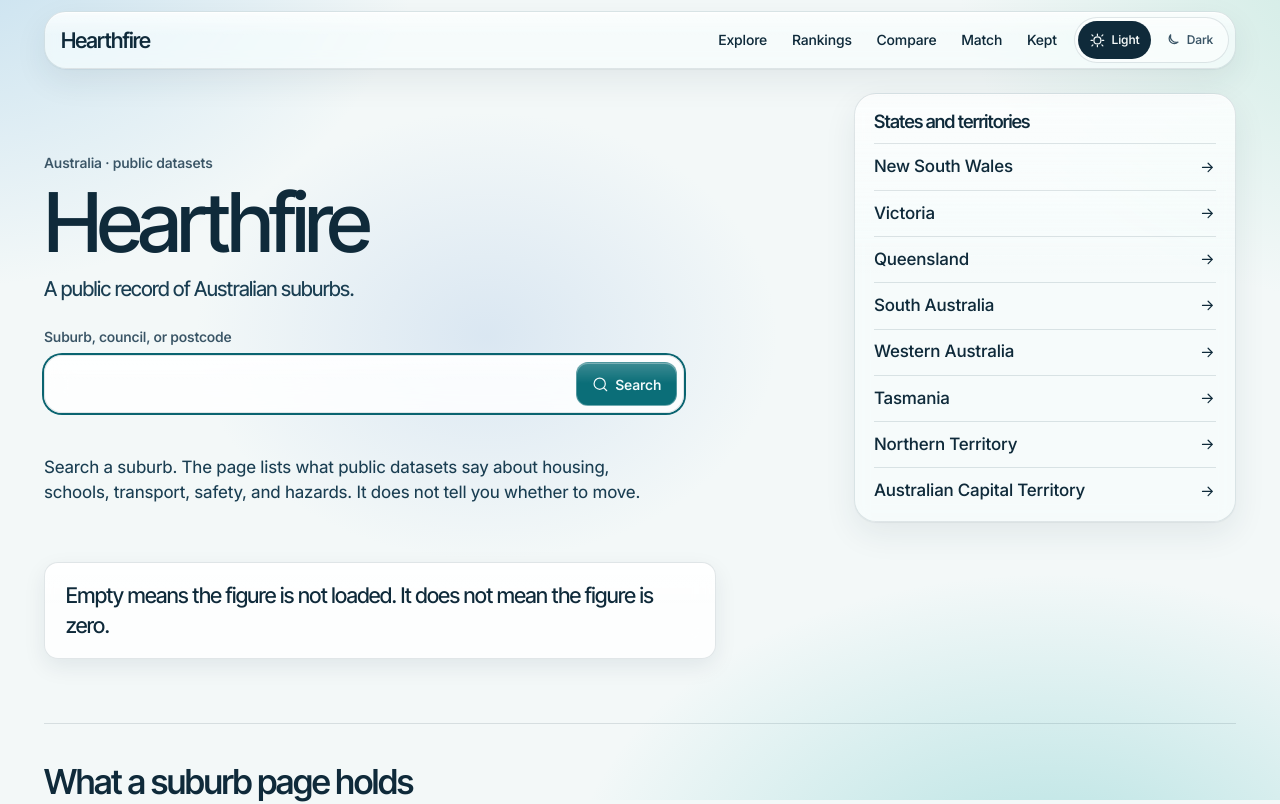
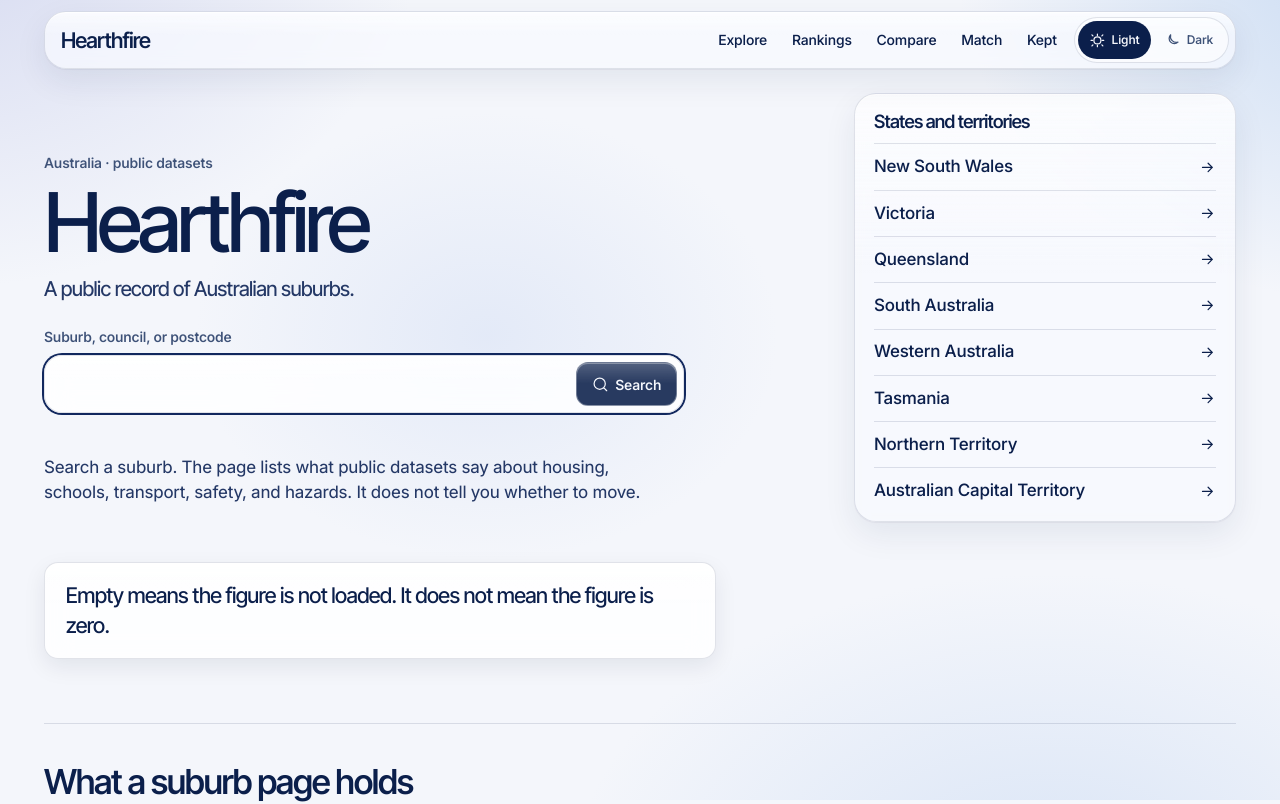
Before and after one commit to vsanghani/aus-suburbs, a React (Vite) app: page / in a window 1280 px wide. Shown: the top 804 px of the page. Built offline with nearby package versions, Linux system fonts and the light colour scheme.

Commit message:
Retint the brand from teal to deep navy.
Primary buttons, links, ink, focus, and the lead chart series move into the navy range, with a light blue ground and a glass navy fill.

Co-authored-by: Vivaswaan <vsanghani@users.noreply.github.com>

```diff
--- a/src/components/MapCanvas.tsx
+++ b/src/components/MapCanvas.tsx
@@ -135,9 +135,9 @@ export function MapCanvas({
     if (!map || status !== "ready") return;
     const places = collection ?? { type: "FeatureCollection", features: [] };
     ensureGeoJson(map, "places", places);
-    // MapLibre paint cannot read CSS variables. Fills mirror --data-teal, lines mirror --accent, and the radius mirrors --data-blue.
-    const placeFill = theme === "dark" ? "#3ec8d4" : "#0e9aa7";
-    const placeLine = theme === "dark" ? "#7ddfea" : "#0a6470";
+    // MapLibre paint cannot read CSS variables. Fills mirror --data-navy, lines mirror --accent, and the radius mirrors --data-blue.
+    const placeFill = theme === "dark" ? "#8eb0f0" : "#12285e";
+    const placeLine = theme === "dark" ? "#c5d4ff" : "#12285e";
     ensureLayer(map, "places-fill", {
       id: "places-fill",
       type: "fill",
@@ -168,7 +168,7 @@ export function MapCanvas({
       type: "fill",
       source: "radius",
       paint: {
-        "fill-color": theme === "dark" ? "#7eb0e8" : "#2b6cb0",
+        "fill-color": theme === "dark" ? "#6b93e8" : "#2f62c2",
         "fill-opacity": theme === "dark" ? 0.22 : 0.18,
       },
     });
--- a/src/components/TrendChart.tsx
+++ b/src/components/TrendChart.tsx
@@ -68,9 +68,9 @@ export function TrendChart({
             opacity="0.45"
           />
         ) : null}
-        {area ? <path d={area} fill="var(--data-teal)" opacity="0.12" /> : null}
+        {area ? <path d={area} fill="var(--data-navy)" opacity="0.12" /> : null}
         {path ? (
-          <path d={path} fill="none" stroke="var(--data-teal)" strokeWidth="2.25" />
+          <path d={path} fill="none" stroke="var(--data-navy)" strokeWidth="2.25" />
         ) : (
           <text x={padX} y={height / 2} fill="currentColor" fontSize="14">
             No series
--- a/src/pages/ComparePage.tsx
+++ b/src/pages/ComparePage.tsx
@@ -163,9 +163,9 @@ function comparePath(tokens: string[]): string {
 }
 
 const CHART_STROKES = [
-  "var(--data-teal)",
+  "var(--data-navy)",
   "var(--data-blue)",
-  "var(--data-green)",
+  "var(--data-sea)",
   "var(--data-coral)",
 ];
 
--- a/src/styles/global.css
+++ b/src/styles/global.css
@@ -35,10 +35,10 @@ body {
   z-index: -1;
   pointer-events: none;
   background:
-    radial-gradient(46rem 34rem at -6% -10%, var(--wash-sky), transparent 68%),
-    radial-gradient(38rem 30rem at 108% -4%, var(--wash-mint), transparent 70%),
-    radial-gradient(42rem 28rem at 82% 112%, var(--wash-teal), transparent 72%),
-    radial-gradient(26rem 20rem at 38% 42%, var(--wash-blue), transparent 70%), var(--paper);
+    radial-gradient(46rem 34rem at -6% -10%, var(--wash-periwinkle), transparent 68%),
+    radial-gradient(38rem 30rem at 108% -4%, var(--wash-sky), transparent 70%),
+    radial-gradient(42rem 28rem at 82% 112%, var(--wash-blue), transparent 72%),
+    radial-gradient(26rem 20rem at 38% 42%, var(--wash-ice), transparent 70%), var(--paper);
 }
 
 @media (prefers-reduced-motion: reduce) {
@@ -251,7 +251,7 @@ button {
   background-color: var(--accent-deep);
   background-image: linear-gradient(180deg, rgba(255, 255, 255, 0.2), rgba(255, 255, 255, 0) 48%);
   color: var(--on-accent);
-  border: 1px solid rgba(255, 255, 255, 0.28);
+  border: 1px solid var(--accent-edge);
   box-shadow:
     inset 0 1px 0 rgba(255, 255, 255, 0.35),
     var(--shadow-accent);
@@ -307,7 +307,6 @@ button {
 .site-header .theme-switch,
 .site-header .nav-toggle,
 .site-header .site-nav,
-.search-row button,
 .metric-feature .tabs,
 .explore-panel .pill,
 .explore-panel .field input,
@@ -320,7 +319,6 @@ button {
 .filter-bar .pill,
 .seat-tray .button-line,
 .record-mast .button-line,
-.record-mast .button-solid,
 .record-mast .notice,
 .record-mast .empty,
 .table-scroll .data thead th,
@@ -428,6 +426,7 @@ button {
   letter-spacing: -0.04em;
   text-decoration: none;
   margin-right: auto;
+  color: var(--ink);
 }
 
 .wordmark:hover {
@@ -593,7 +592,7 @@ button {
   background-color: var(--accent-deep);
   background-image: linear-gradient(180deg, rgba(255, 255, 255, 0.2), rgba(255, 255, 255, 0) 48%);
   color: var(--on-accent);
-  border: 1px solid rgba(255, 255, 255, 0.28);
+  border: 1px solid var(--accent-edge);
   border-radius: 12px;
   min-height: 2.75rem;
   padding: 0 0.95rem;
@@ -606,6 +605,20 @@ button {
 .search-row button:hover {
   background-color: var(--accent-deeper);
   color: var(--on-accent);
+}
+
+@supports ((backdrop-filter: blur(1px)) or (-webkit-backdrop-filter: blur(1px))) {
+  @media (prefers-reduced-transparency: no-preference) {
+    .search-row button {
+      background-color: var(--accent-glass);
+      -webkit-backdrop-filter: blur(var(--blur-control)) saturate(1.15);
+      backdrop-filter: blur(var(--blur-control)) saturate(1.15);
+    }
+
+    .search-row button:hover {
+      background-color: var(--accent-glass-hover);
+    }
+  }
 }
 
 .suggest {
@@ -906,7 +919,7 @@ button {
 .aside {
   max-width: 40rem;
   color: var(--ink-soft);
-  border-left: 2px solid var(--data-green);
+  border-left: 2px solid var(--data-sea);
   padding-left: 0.9rem;
 }
 
@@ -949,7 +962,7 @@ button {
   width: 15px;
   height: 15px;
   border-radius: var(--radius-pill);
-  background: var(--data-teal);
+  background: var(--data-navy);
   box-shadow: 0 0 0 4px var(--sheet);
 }
 
@@ -1273,6 +1286,19 @@ button {
   border-color: transparent;
 }
 
+@supports ((backdrop-filter: blur(1px)) or (-webkit-backdrop-filter: blur(1px))) {
+  @media (prefers-reduced-transparency: no-preference) {
+    .pill[aria-checked="true"],
+    .pill[aria-pressed="true"] {
+      background-color: var(--accent-glass);
+    }
+
+    .button-solid:hover {
+      background-color: var(--accent-glass-hover);
+    }
+  }
+}
+
 .missing .kicker {
   font-family: var(--display);
   font-size: clamp(4.2rem, 14vw, 7.2rem);
@@ -1317,7 +1343,7 @@ button {
 .stack i {
   display: block;
   height: 100%;
-  background: var(--data-teal);
+  background: var(--data-navy);
 }
 
 .stack i:nth-child(even) {
@@ -1325,7 +1351,7 @@ button {
 }
 
 .stack i:nth-child(3n) {
-  background: var(--data-green);
+  background: var(--data-sea);
 }
 
 .control-deck {
--- a/src/styles/tokens.css
+++ b/src/styles/tokens.css
@@ -1,31 +1,32 @@
 :root {
   color-scheme: light;
-  --paper: #f3f8f8;
-  --sheet: #f7fcfc;
-  --ink: #0f2a3a;
-  --ink-soft: #1a3e52;
-  --faint: #3a5566;
-  --rule: rgba(15, 42, 58, 0.12);
-  --rule-strong: #c5d4dc;
-  --accent: #0a6470;
-  --accent-deep: #0b6e78;
-  --accent-deeper: #085c68;
-  --accent-mark: #0e9aa7;
-  --on-accent: #f4fbfc;
+  --paper: #f4f6fb;
+  --sheet: #f8fafe;
+  --ink: #0b1f4b;
+  --ink-soft: #243866;
+  --faint: #3e5278;
+  --rule: rgba(11, 31, 75, 0.12);
+  --rule-strong: #c5d0e4;
+  --accent: #12285e;
+  --accent-deep: #0b1f4b;
+  --accent-deeper: #071633;
+  --accent-mark: #12285e;
+  --on-accent: #f7f9fe;
   --coral: #9c3e36;
   --sea: #14684a;
-  --selection: #d7f3f0;
-  --frame: #d5e6ec;
-  --focus: #0a6470;
-  --data-teal: #0e9aa7;
-  --data-blue: #2b6cb0;
-  --data-green: #1f8a6e;
+  --selection: #d9e3f8;
+  --frame: #d6e1f2;
+  --focus: #12285e;
+  --data-navy: #12285e;
+  --data-blue: #2f62c2;
+  --data-sky: #3e86d4;
+  --data-sea: #0f766e;
   --data-coral: #d4654f;
   --data-amber: #c47e0a;
-  --wash-sky: rgba(126, 186, 224, 0.42);
-  --wash-teal: rgba(64, 184, 184, 0.36);
-  --wash-mint: rgba(150, 214, 196, 0.4);
-  --wash-blue: rgba(170, 198, 230, 0.34);
+  --wash-sky: rgba(140, 180, 230, 0.4);
+  --wash-periwinkle: rgba(168, 176, 224, 0.42);
+  --wash-blue: rgba(186, 208, 240, 0.48);
+  --wash-ice: rgba(200, 214, 242, 0.38);
   --sans: "Inter", ui-sans-serif, system-ui, sans-serif;
   --display: "Inter Tight", "Inter", ui-sans-serif, system-ui, sans-serif;
   --text-xs: 0.75rem;
@@ -57,64 +58,69 @@
   --blur-control: 14px;
   --blur-overlay: 16px;
   --glass-saturate: 1.35;
-  --glass-fill: rgba(247, 252, 252, 0.72);
+  --glass-fill: rgba(248, 250, 254, 0.72);
   --glass-fill-raised: rgba(255, 255, 255, 0.84);
-  --glass-solid: #f7fcfc;
-  --glass-line: rgba(15, 50, 68, 0.12);
+  --glass-solid: #f8fafe;
+  --glass-line: rgba(11, 31, 75, 0.12);
   --glass-sheen: rgba(255, 255, 255, 0.85);
   --glass-inset: rgba(255, 255, 255, 0.55);
-  --glass-shadow: 0 1px 1px rgba(15, 42, 58, 0.05), 0 12px 32px rgba(20, 50, 70, 0.08);
-  --shadow-lift: 0 8px 22px rgba(15, 42, 58, 0.08);
-  --shadow-accent: 0 8px 18px rgba(8, 48, 64, 0.16);
+  --glass-shadow: 0 1px 1px rgba(11, 24, 56, 0.05), 0 12px 32px rgba(16, 32, 72, 0.08);
+  --shadow-lift: 0 8px 22px rgba(11, 24, 56, 0.08);
+  --shadow-accent: 0 8px 18px rgba(8, 20, 56, 0.18);
   --glass-sheen-gradient: linear-gradient(
     180deg,
     rgba(255, 255, 255, 0.62),
     rgba(255, 255, 255, 0) 42%
   );
-  --accent-glass: rgba(11, 110, 120, 0.92);
+  --accent-glass: rgba(11, 31, 75, 0.88);
+  --accent-glass-hover: rgba(7, 22, 51, 0.92);
+  --accent-edge: rgba(255, 255, 255, 0.32);
 }
 
 :root[data-theme="dark"] {
   color-scheme: dark;
-  --paper: #071821;
-  --sheet: #0e2430;
-  --ink: #e7f4f7;
-  --ink-soft: #c5dce4;
-  --faint: #a4c0cc;
-  --rule: rgba(196, 228, 236, 0.14);
-  --rule-strong: rgba(196, 228, 236, 0.24);
-  --accent: #7ddfea;
-  --accent-deep: #0b6e78;
-  --accent-deeper: #085c68;
-  --accent-mark: #3ec8d4;
-  --on-accent: #f4fbfc;
+  --paper: #081226;
+  --sheet: #101c34;
+  --ink: #e7eef9;
+  --ink-soft: #c5d2ea;
+  --faint: #a9b8d6;
+  --rule: rgba(198, 214, 245, 0.14);
+  --rule-strong: rgba(198, 214, 245, 0.24);
+  --accent: #c5d4ff;
+  --accent-deep: #4568b8;
+  --accent-deeper: #3a589e;
+  --accent-mark: #8eb0f0;
+  --on-accent: #f7f9fe;
   --coral: #f3b0a4;
   --sea: #9edcc4;
-  --selection: #163a44;
-  --frame: #12303c;
-  --focus: #7ddfea;
-  --data-teal: #3ec8d4;
-  --data-blue: #7eb0e8;
-  --data-green: #5dca9a;
+  --selection: #1a2748;
+  --frame: #15243f;
+  --focus: #c5d4ff;
+  --data-navy: #8eb0f0;
+  --data-blue: #6b93e8;
+  --data-sky: #d5e4ff;
+  --data-sea: #6dcfb4;
   --data-coral: #f0a090;
   --data-amber: #f0c14a;
-  --wash-sky: rgba(40, 110, 160, 0.38);
-  --wash-teal: rgba(20, 140, 150, 0.36);
-  --wash-mint: rgba(40, 140, 120, 0.28);
-  --wash-blue: rgba(30, 80, 140, 0.32);
-  --glass-fill: rgba(14, 36, 48, 0.74);
-  --glass-fill-raised: rgba(16, 42, 56, 0.88);
-  --glass-solid: #102a38;
-  --glass-line: rgba(200, 230, 238, 0.16);
-  --glass-sheen: rgba(220, 245, 250, 0.16);
-  --glass-inset: rgba(220, 245, 250, 0.06);
-  --glass-shadow: 0 1px 1px rgba(0, 10, 20, 0.28), 0 14px 32px rgba(0, 16, 28, 0.36);
-  --shadow-lift: 0 8px 22px rgba(0, 12, 24, 0.32);
-  --shadow-accent: 0 8px 18px rgba(0, 20, 32, 0.36);
+  --wash-sky: rgba(70, 100, 180, 0.36);
+  --wash-periwinkle: rgba(90, 80, 170, 0.28);
+  --wash-blue: rgba(50, 90, 170, 0.32);
+  --wash-ice: rgba(80, 120, 190, 0.24);
+  --glass-fill: rgba(16, 26, 52, 0.76);
+  --glass-fill-raised: rgba(22, 34, 66, 0.88);
+  --glass-solid: #141e38;
+  --glass-line: rgba(190, 206, 240, 0.16);
+  --glass-sheen: rgba(210, 220, 250, 0.16);
+  --glass-inset: rgba(210, 220, 250, 0.07);
+  --glass-shadow: 0 1px 1px rgba(2, 6, 16, 0.32), 0 14px 32px rgba(2, 8, 24, 0.4);
+  --shadow-lift: 0 8px 22px rgba(2, 6, 18, 0.36);
+  --shadow-accent: 0 8px 18px rgba(4, 10, 28, 0.4);
   --glass-sheen-gradient: linear-gradient(
     180deg,
-    rgba(220, 245, 250, 0.14),
-    rgba(220, 245, 250, 0) 46%
+    rgba(210, 220, 250, 0.16),
+    rgba(210, 220, 250, 0) 46%
   );
-  --accent-glass: rgba(11, 110, 120, 0.94);
+  --accent-glass: rgba(69, 104, 184, 0.9);
+  --accent-glass-hover: rgba(58, 88, 158, 0.94);
+  --accent-edge: rgba(197, 212, 255, 0.55);
 }
```
Also changed, not shown: 3 other files (tests, documents, lock files or other folders).
